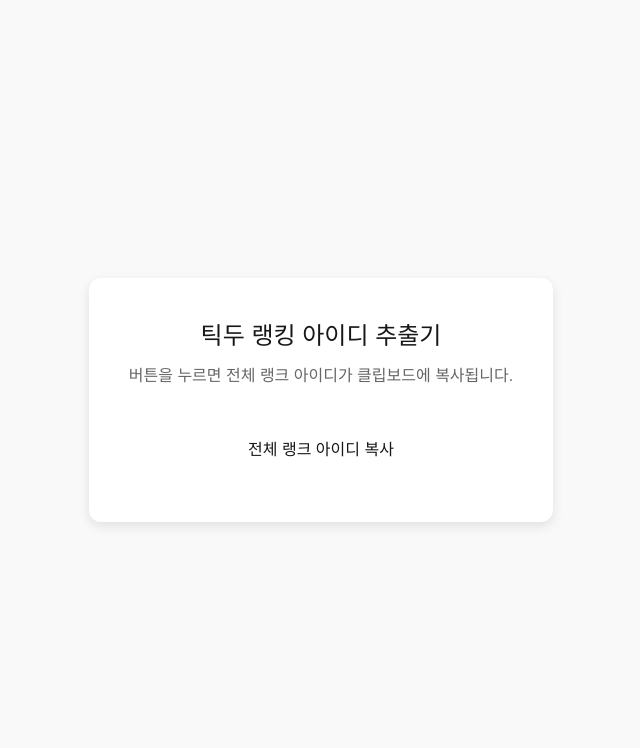
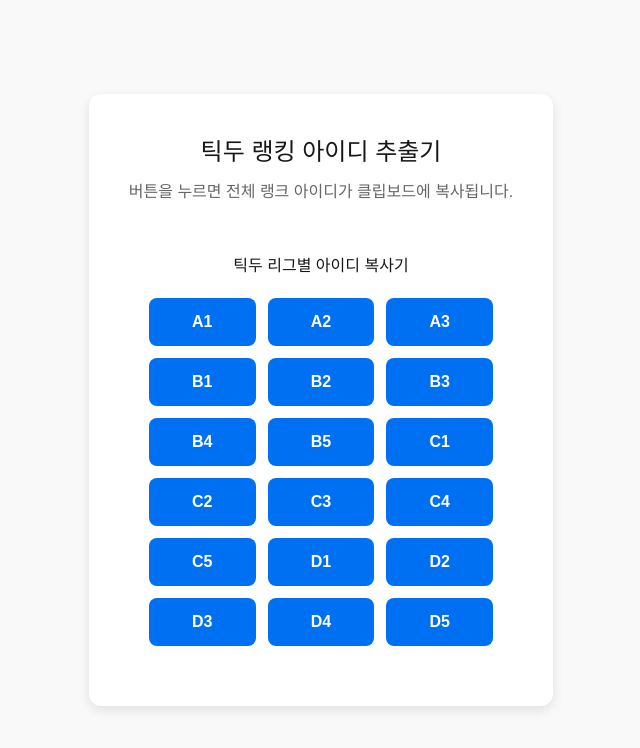
Before and after one commit to tead1234/ticdoo-scraper, a Next.js app: page / in a window 1280 px wide. Shown: the top 748 px of the page, without its empty margins (319-959 px from the left). Built offline with nearby package versions, Linux system fonts and the light colour scheme.

Commit message:
feature: grouping by league and delete rank in group

```diff
--- a/app/components/RankIdCopier.tsx
+++ b/app/components/RankIdCopier.tsx
@@ -3,9 +3,11 @@
 import { useState } from 'react';
 
 export default function RankIdCopier() {
-  const [isLoading, setIsLoading] = useState(false);
+  // 💡 [핵심 추가] API에서 한 번 불러온 데이터를 저장해두는 상태 (매번 로딩 방지)
+  const [cachedData, setCachedData] = useState<any[] | null>(null);
+  // 현재 어떤 버튼이 로딩 중인지 식별하는 상태
+  const [loadingKey, setLoadingKey] = useState<string | null>(null);
 
-  // 1. Fallback 복사 함수
   const fallbackCopyTextToClipboard = (text: string) => {
     const textArea = document.createElement("textarea");
     textArea.value = text;
@@ -16,18 +18,37 @@ export default function RankIdCopier() {
     textArea.select();
     try {
       document.execCommand('copy');
-      alert('클립보드에 복사 완료!');
+      // alert는 메인 함수에서 띄우므로 여기서는 생략하거나 폴백용 알림만 남깁니다.
     } catch (err) {
       alert('클립보드 복사 지원 불가 브라우저');
     }
     document.body.removeChild(textArea);
   };
 
-  // 2. 메인 복사 실행 함수
-  const handleCopyIds = async () => {
-    setIsLoading(true);
+  // 리그 정보 매핑
+  const classMap: Record<number, string> = {
+    2000: 'a1', 1900: 'a2', 1800: 'a3',
+    1500: 'b1', 1400: 'b2', 1300: 'b3', 1200: 'b4', 1100: 'b5',
+    1000: 'c1', 900: 'c2', 800: 'c3', 700: 'c4', 600: 'c5',
+    500: 'd1',  400: 'd2',  300: 'd3',  200: 'd4',  100: 'd5'
+  };
+
+  const orderedKeys = [
+    'a1', 'a2', 'a3',
+    'b1', 'b2', 'b3', 'b4', 'b5',
+    'c1', 'c2', 'c3', 'c4', 'c5',
+    'd1', 'd2', 'd3', 'd4', 'd5'
+  ];
+
+  // 💡 [핵심 변경] 특정 리그(targetLeague)만 받아서 처리하는 함수
+  const handleCopyLeague = async (targetLeague: string) => {
+    setLoadingKey(targetLeague);
 
     try {
+      let dataToProcess = cachedData;
+
+      // 1. 캐싱된 데이터가 없으면 최초 1회 API 호출
+      if (!dataToProcess) {
         const res = await fetch('/api/ranks');
         const json = await res.json();
 
@@ -35,93 +56,84 @@ export default function RankIdCopier() {
           throw new Error(json.message);
         }
 
-      const rawData = json.data; // API에서 받아온 원본 전체 유저 배열
-      console.log('원본 데이터:', rawData); // 원본 데이터 확인용 로그
-      // 리그 등급별 매핑 표 (class_type -> 리그 키)
-      const classMap: Record<number, string> = {
-        2000: 'a1', 1900: 'a2', 1800: 'a3',
-        1500: 'b1', 1400: 'b2', 1300: 'b3', 1200: 'b4', 1100: 'b5',
-        1000: 'c1', 900: 'c2', 800: 'c3', 700: 'c4', 600: 'c5',
-        500: 'd1',  400: 'd2',  300: 'd3',  200: 'd4',  100: 'd5'
-      };
-
-      // 💡 [핵심 변경] 각 리그별로 1~99등 유저들을 배열로 담을 거대한 바구니 준비
-      const leagueGroups: Record<string, any[]> = {
-        'a1': [], 'a2': [], 'a3': [],
-        'b1': [], 'b2': [], 'b3': [], 'b4': [], 'b5': [],
-        'c1': [], 'c2': [], 'c3': [], 'c4': [], 'c5': [],
-        'd1': [], 'd2': [], 'd3': [], 'd4': [], 'd5': []
-      };
-
-      // 💡 전체 데이터를 돌면서 유저를 해당 리그 배열에 차곡차곡 쌓기 (1등~99등만)
-      rawData.forEach((item: any) => {
-        const leagueKey = classMap[item.class_type];
-
-        // 매핑 표에 존재하고, 등수가 1등부터 99등 사이인 경우에만 수집
-        if (leagueKey && item.rank >= 1 && item.rank <= 99) {
-
-          // [핵심 해결책] 만약 해당 리그의 바구니(배열)가 아직 없다면 새로 만들어줍니다.
-          if (!leagueGroups[leagueKey]) {
-            leagueGroups[leagueKey] = [];
+        dataToProcess = json.data;
+        setCachedData(dataToProcess); // 다음 버튼 클릭을 위해 전체 데이터 임시 저장
       }
 
-          // 이제 안전하게 데이터를 밀어 넣습니다.
-          leagueGroups[leagueKey].push(item);
-        }
+      // 2. 누른 버튼(targetLeague)에 해당하는 유저만 필터링
+      const leagueUsers = dataToProcess!.filter((item: any) => {
+        const currentLeagueKey = classMap[item.class_type];
+        // 선택한 리그와 일치하고, 1~99등 사이인 사람만 골라냅니다.
+        return currentLeagueKey === targetLeague && item.rank >= 1 && item.rank <= 99;
       });
 
-      // 출력을 원하는 리그 순서 정의
-      const orderedKeys = [
-        'a1', 'a2', 'a3',
-        'b1', 'b2', 'b3', 'b4', 'b5',
-        'c1', 'c2', 'c3', 'c4', 'c5',
-        'd1', 'd2', 'd3', 'd4', 'd5'
-      ];
+      // 3. 랭크 순으로 정렬
+      leagueUsers.sort((a: any, b: any) => a.rank - b.rank);
 
-      // 💡 클립보드용 텍스트 조립 (리그별로 대가리 치고 그 아래 1~99등 나열)
-      let textToCopy = '';
+      if (leagueUsers.length === 0) {
+        alert(`${targetLeague} 리그에 해당하는 데이터가 없습니다.`);
+        return;
+      }
 
-      orderedKeys.forEach((key) => {
-        // 혹시 원본 데이터의 순서가 꼬여있을 수 있으므로 각 리그 안에서 등수(rank)순으로 재정렬
-        const sortedUsers = leagueGroups[key].sort((a, b) => a.rank - b.rank);
+      // 4. 랭크 순위, 헤더([a1]) 모두 제외하고 오직 영문 아이디만 추출
+      const textToCopy = leagueUsers.map((user: any) => user.unique_id).join('\n');
 
-        textToCopy += `[${key}]\n`;
-
-        if (sortedUsers.length === 0) {
-          textToCopy += '데이터 없음\n';
-        } else {
-          sortedUsers.forEach((user) => {
-            textToCopy += `${user.rank}위: ${user.unique_id}\n`;
-          });
-        }
-        textToCopy += '\n'; // 리그와 리그 사이 구분을 위한 빈 줄 추가
-      });
-
-      // 마지막 불필요한 공백 제거
-      textToCopy = textToCopy.trim();
-
-      // 3. 클립보드 복사 실행
+      // 5. 클립보드 복사 실행
       if (navigator.clipboard && window.isSecureContext) {
         await navigator.clipboard.writeText(textToCopy);
-        alert('모든 리그의 1등부터 99등까지의 아이디가 복사되었습니다!');
+        alert(`[${targetLeague.toUpperCase()}] 리그 아이디 복사 완료!`);
       } else {
         fallbackCopyTextToClipboard(textToCopy);
+        alert(`[${targetLeague.toUpperCase()}] 리그 아이디 복사 완료! (호환 모드)`);
       }
 
     } catch (error) {
       console.error('데이터 처리 중 오류 발생:', error);
       alert('데이터를 가져오는 중 오류가 발생했습니다.');
     } finally {
-      setIsLoading(false);
+      setLoadingKey(null);
     }
   };
 
-  // 4. 화면 렌더링
+  // 💡 [화면 변경] 버튼을 리그별로 Grid 형태로 깔끔하게 배치
   return (
-    <div style={{ padding: '20px' }}>
-      <button onClick={handleCopyIds} disabled={isLoading}>
-        {isLoading ? '가져오는 중...' : '전체 랭크 아이디 복사'}
+    <div style={{ padding: '20px', maxWidth: '600px', margin: '0 auto' }}>
+      <h2 style={{ textAlign: 'center', marginBottom: '20px' }}>틱두 리그별 아이디 복사기</h2>
+
+      <div style={{
+        display: 'grid',
+        gridTemplateColumns: 'repeat(auto-fill, minmax(80px, 1fr))',
+        gap: '12px'
+      }}>
+        {orderedKeys.map((key) => (
+          <button
+            key={key}
+            onClick={() => handleCopyLeague(key)}
+            // 데이터를 불러오는 중에는 다른 버튼을 누르지 못하도록 방지
+            disabled={loadingKey !== null}
+            style={{
+              padding: '12px',
+              fontSize: '16px',
+              fontWeight: 'bold',
+              cursor: loadingKey !== null ? 'wait' : 'pointer',
+              backgroundColor: loadingKey === key ? '#ccc' : '#0070f3',
+              color: 'white',
+              border: 'none',
+              borderRadius: '8px',
+              transition: 'background-color 0.2s'
+            }}
+          >
+            {loadingKey === key ? '...' : key.toUpperCase()}
           </button>
+        ))}
+      </div>
+
+      {/* 캐싱 상태를 사용자에게 알려주는 안내문 */}
+      {cachedData && (
+        <div style={{ marginTop: '20px', textAlign: 'center', fontSize: '13px', color: '#666' }}>
+          ✅ 데이터를 성공적으로 불러왔습니다. 이제 다른 버튼은 즉시 복사됩니다.
+        </div>
+      )}
     </div>
   );
 }
```
Lines whose indentation alone changed are shown as unchanged.
